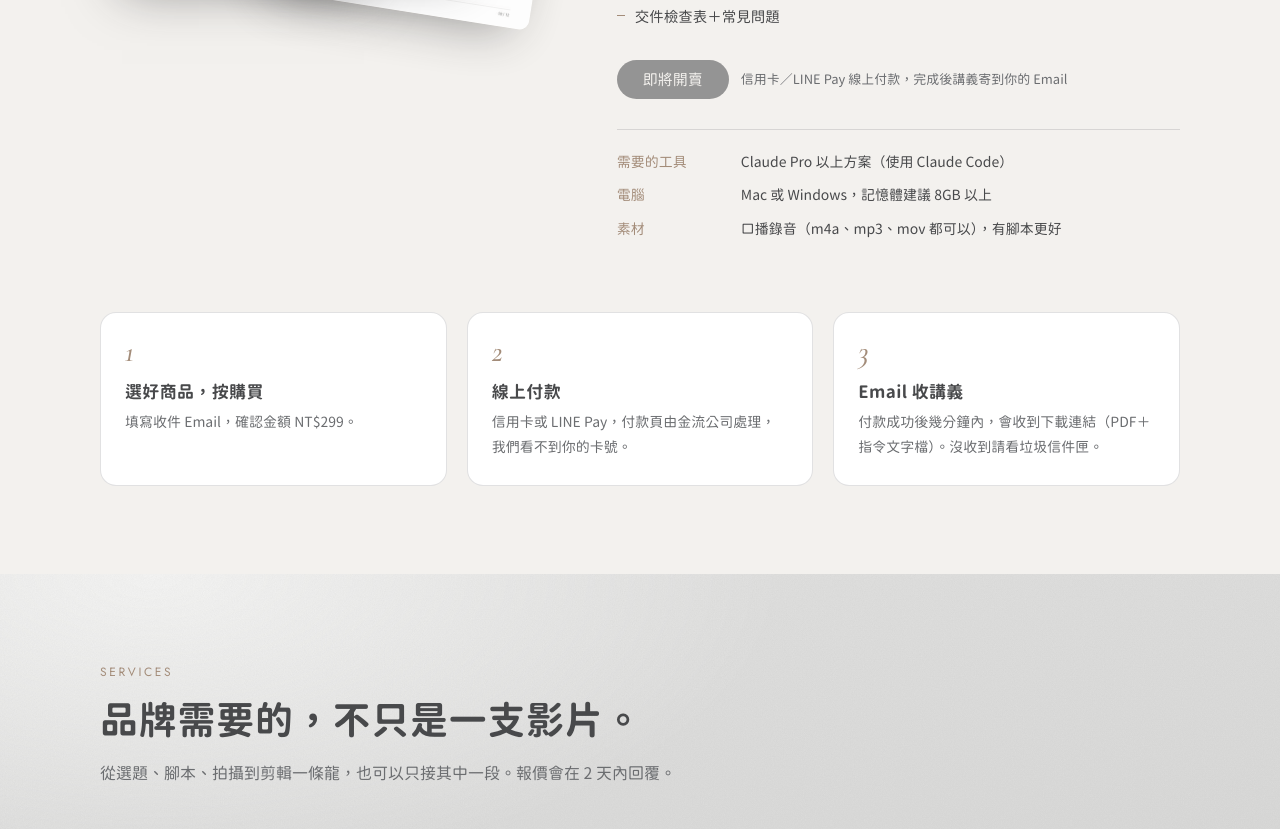
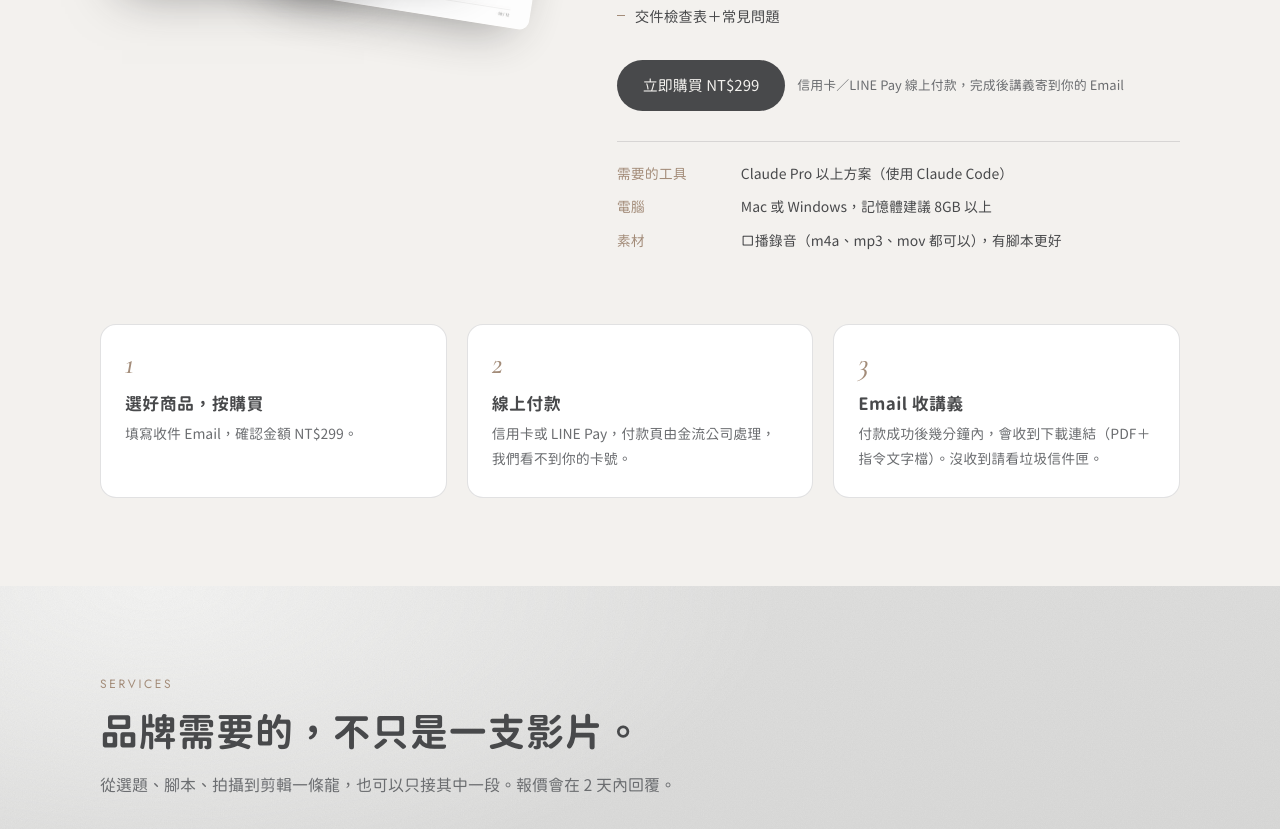
Before and after one commit to stylelab-tw/stylelab-tw.github.io, a plain HTML site: page index.html in a window 1280 px wide. Shown: the part 1245-2074 px from the top of the page. Drawn offline with Linux system fonts and the light colour scheme.

Commit message:
Open sales: link buy button to Portaly product
Co-Authored-By: Claude Opus 5.5 <noreply@anthropic.com>
Claude-Session: https://claude.ai/code/session_01EYhsY7R2HVuWikt5nFnHNv

```diff
--- a/index.html
+++ b/index.html
@@ -68,7 +68,7 @@
             <li>交件檢查表＋常見問題</li>
           </ul>
           <div class="buybox">
-            <button class="btn btn-dark" id="buy" type="button" disabled style="opacity:.55;cursor:default">即將開賣</button>
+            <a class="btn btn-dark" id="buy" href="https://portaly.cc/zw.weiwei/product/4edpKNXJZn9TJ3vuhwuB" target="_blank" rel="noopener">立即購買 NT$299</a>
             <span class="note">信用卡／LINE Pay 線上付款，完成後講義寄到你的 Email</span>
           </div>
           <dl class="req">
```
Also changed, not shown: assets/body.woff2, assets/p-01.jpg, assets/title.woff2.
